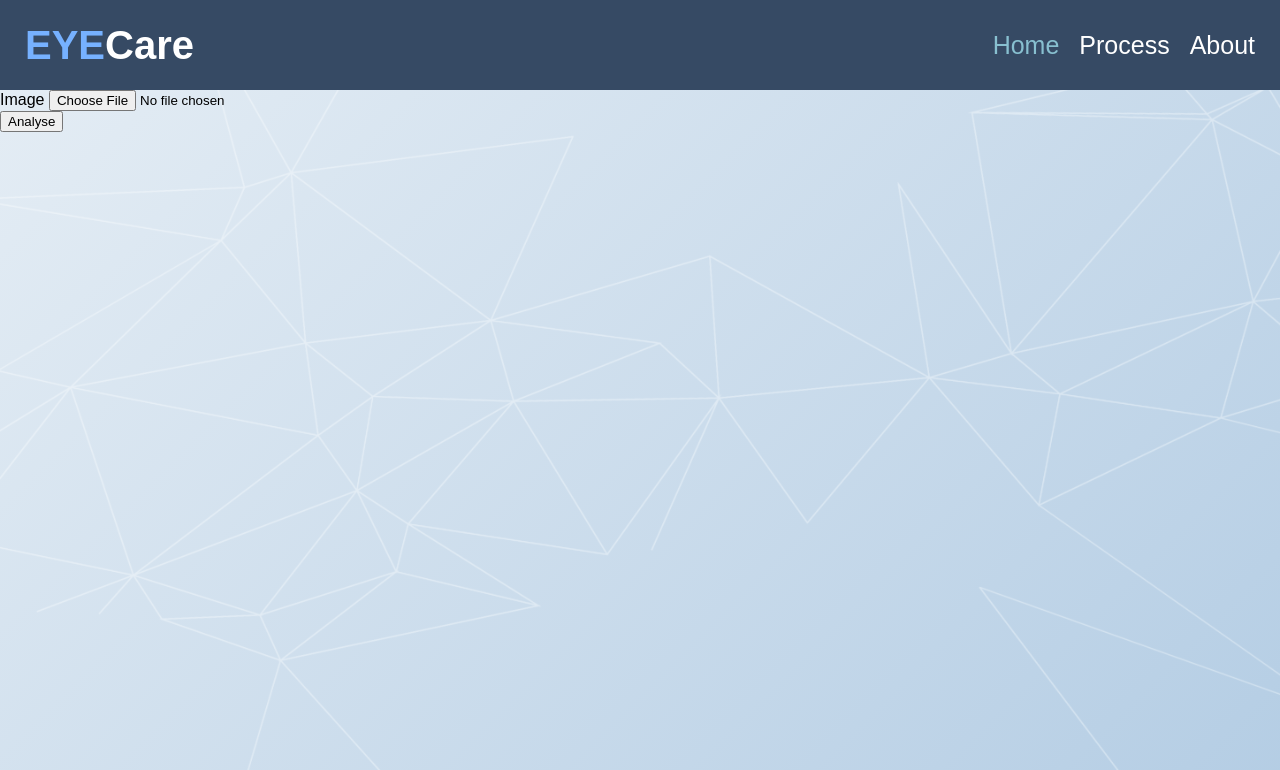
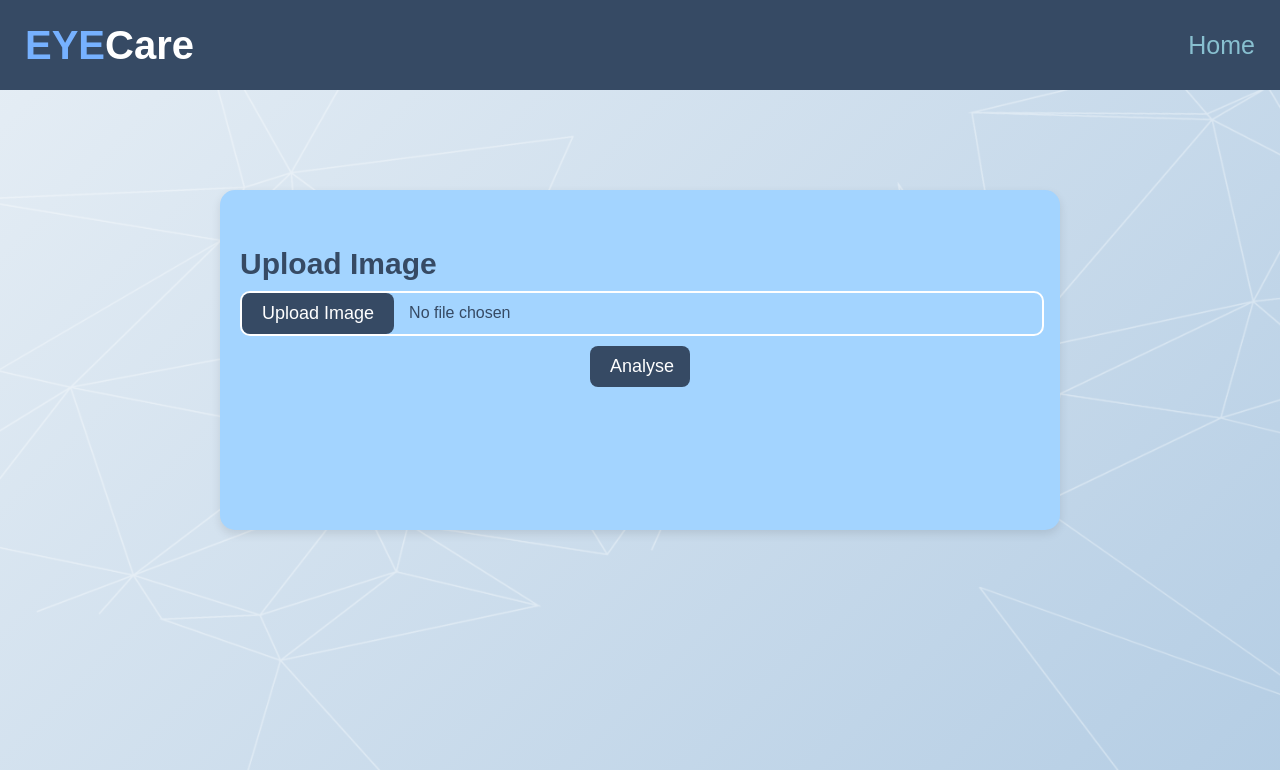
Before and after one commit to StenlyLukmana/EYECare_AI_Deployment, a Flask app: page / in a window 1280 px wide. Shown: the top 770 px of the page. Run offline with Flask 3, Linux system fonts and the light colour scheme.

Commit message:
NEW FILES ADDED

```diff
--- a/static/main.css
+++ b/static/main.css
@@ -50,7 +50,6 @@ html, body {
 
 .option-container a {
     font-size: 25px;
-    /* color: whitesmoke; */
     margin-left: 20px;
     text-decoration: none;
 }
@@ -62,3 +61,146 @@ html, body {
 .option-choice {
     color: white;
 }
+
+.main {
+    display: flex;
+    justify-content: center;
+    margin-top: 100px;
+    flex-grow: 1;
+    width: 100%;
+}
+
+.card {
+    width: 800px;
+    height: 300px;
+    background-color: #A3D4FF;
+    border-radius: 15px;
+    box-shadow: 0px 4px 10px rgba(0, 0, 0, 0.1);
+    display: flex;
+    flex-direction: column;
+    padding: 20px;
+    justify-content: space-evenly;
+    align-items: center;
+}
+
+.card-form-container {
+    width: 100%;
+    text-align: center;
+    height: 140px;
+    display: flex;
+
+}
+
+.form {
+    width: 100%;
+    display: flex;
+    flex-direction: column;
+}
+
+.form-label {
+    font-size: 30px;
+    font-weight: bold;
+    color: #364A64;
+    margin-bottom: 10px;
+}
+
+.main-form-container {
+    display: flex;
+    flex-direction: column;
+    align-items: flex-start;
+    margin-bottom: 10px;
+}
+
+.input-file {
+    display: none;
+}
+
+.file-upload {
+    display: flex;
+    align-items: center;
+    gap: 15px;
+    width: 100%;
+    border-radius: 10px;
+    border: 2px solid white;
+}
+
+.custom-button {
+    padding: 10px 20px;
+    background-color: #364A64;
+    color: white;
+    border-radius: 8px;
+    font-size: 18px;
+    cursor: pointer;
+    text-align: center;
+    transition: background-color 0.3s ease;
+}
+
+.custom-button:hover {
+    background-color: #76B1FF;
+    color: #364A64;
+}
+
+.file-name {
+    font-size: 16px;
+    color: #364A64;
+    overflow: hidden;
+    text-overflow: ellipsis;
+    white-space: nowrap;
+    max-width: 250px;
+}
+
+.card-prediction-container {
+    width: 100%;
+    height: 50px;
+    display: flex;
+    justify-content: center;
+}
+
+.prediction {
+    background-color: #F4FAFF;
+    width: 400px;
+    border-radius: 10px;
+    padding: 10px 20px;
+    box-shadow: 0px 2px 5px rgba(0, 0, 0, 0.1);
+    display: inline-block;
+    display: flex;
+    flex-direction: row;
+}
+
+.prediction p {
+    margin: 0;
+    display: flex;
+    align-items: center;
+}
+
+.Diagnosis-text {
+    font-size: 20px;
+    font-weight: bold;
+    color: #364A64;
+}
+
+.prediction-text {
+    font-size: 20px;
+    color: #76B1FF;
+}
+
+.button-container {
+    width: 100%;
+}
+
+.button {
+    width: 100px;
+    background-color: #364A64;
+    color: white;
+    border: none;
+    padding: 10px 20px;
+    border-radius: 8px;
+    font-size: 18px;
+    cursor: pointer;
+    transition: background-color 0.3s ease;
+}
+
+.button:hover {
+    background-color: white;
+    color: #364A64;
+}
--- /dev/null
+++ b/static/main.js
@@ -0,0 +1,4 @@
+document.getElementById('imageFile').addEventListener('change', function() {
+    const fileName = this.files[0] ? this.files[0].name : 'No file chosen';
+    document.getElementById('file-name').textContent = fileName;
+});
--- a/templates/main.html
+++ b/templates/main.html
@@ -10,12 +10,11 @@
 
     <nav class="navbar">
         <div class="brand">
-            <p class="EYE-text">EYE</p><p class="Care-text">Care</p>
+            <p class="EYE-text">EYE</p>
+            <p class="Care-text">Care</p>
         </div>
         <div class="option-container">
             <a class="option-selected" href="">Home</a>
-            <a class="option-choice" href="">Process</a>
-            <a class="option-choice" href="">About</a>
         </div>
     </nav>
 
@@ -23,36 +22,31 @@
 
         <div class="card">
             <div class="card-form-container">
-                <form action="/analyse" method="POST" enctype="multipart/form-data">
-
-                    <div class="mb-3">
-                        <label for="" class="form-label">Image</label>
-                        <input name="imageFile" type="file" class="form-control" required>
+                <form class="form" action="/analyse" method="POST" enctype="multipart/form-data">
+                    <div class="main-form-container">
+                        <label for="" class="form-label">Upload Image</label>
+                        <div class="file-upload">
+                            <label for="imageFile" class="custom-button">Upload Image</label>
+                            <span id="file-name" class="file-name">No file chosen</span>
+                            <input id="imageFile" class="input-file" name="imageFile" type="file" required>
+                        </div>
                     </div>
-
-                    <button type="submit" class="button">Analyse</button>
-
+                    <div class="button-container">
+                        <button type="submit" class="button">Analyse</button>
+                    </div>
                 </form>
             </div>
             <div class="card-prediction-container">
-
-
-
+                {% if prediction %}
+                <div class="prediction">
+                    <p class="Diagnosis-text">Diagnosis:</p>
+                    <p class="prediction-text">{{ prediction }} {{ confidence }}%</p>
+                </div>
+                {% endif %}
             </div>
         </div>
 
     </div>
-
-    <!-- {% if prediction %}
-    <div class="container col-md-6 mt-4">
-        <div class="card shadow">
-            <div class="card-body text-center">
-                <h3>Diagnosis</h3>
-                <p class="text-success fs-5">{{ prediction }} {{confidence}}%</p>
-            </div>
-        </div>
-    </div>
-    {% endif %} -->
-
+    <script src="{{ url_for('static', filename='main.js') }}"></script>
 </body>
 </html>
```
